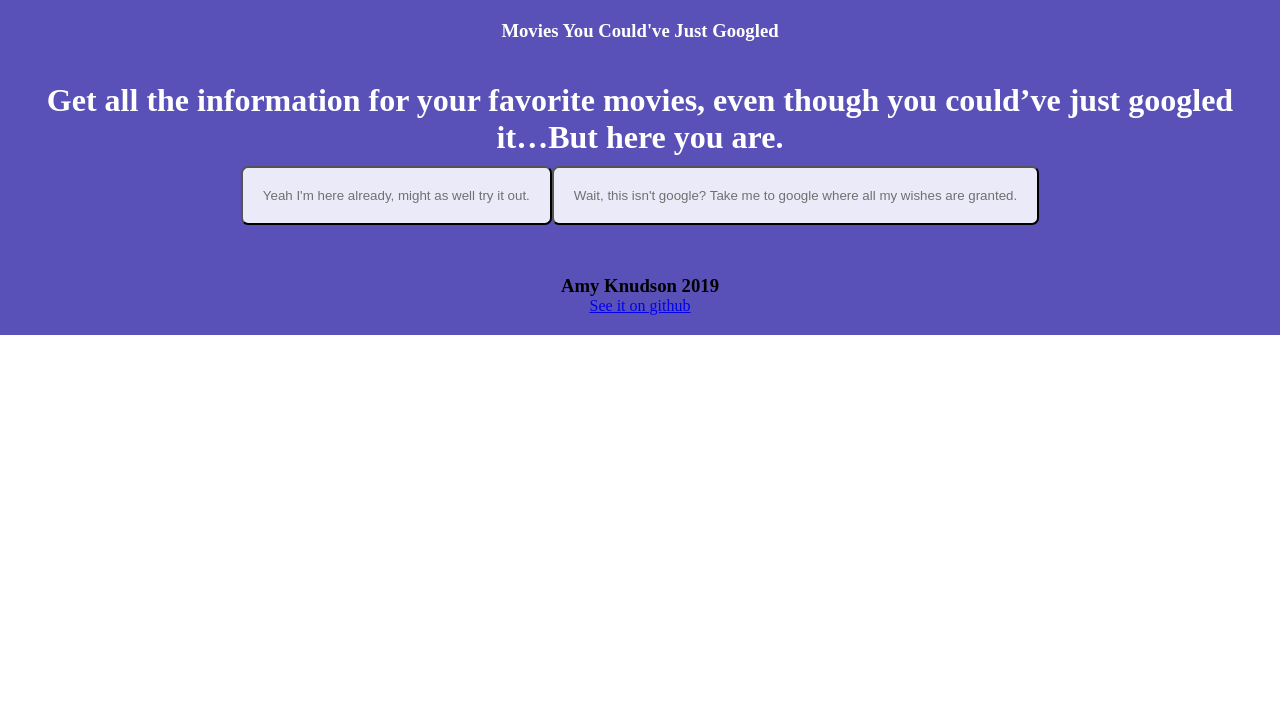
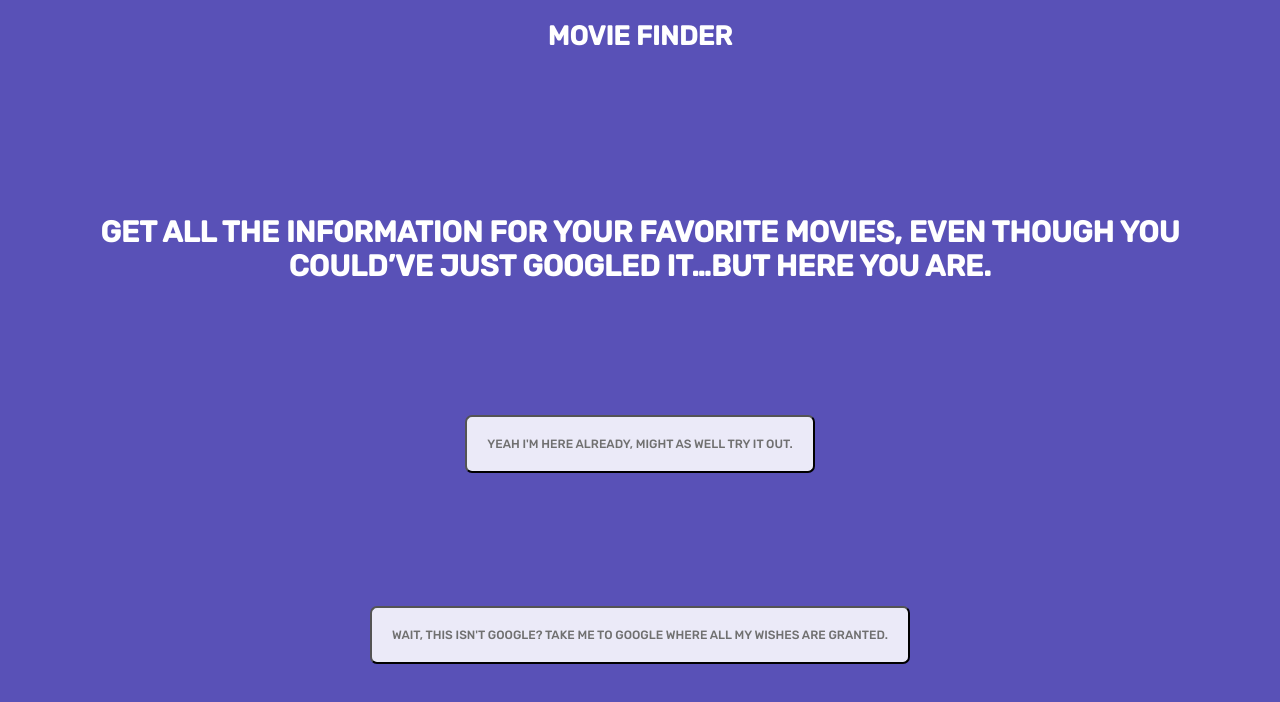
Before and after one commit to aknud/assignments, a React (Create React App) app in the folder projects/movie-finder/: page / in a window 1280 px wide. Shown: the top 702 px of the page. Built offline with nearby package versions, Linux system fonts and the light colour scheme.

Commit message:
styling like a boss

```diff
--- a/projects/movie-finder/public/index.html
+++ b/projects/movie-finder/public/index.html
@@ -3,6 +3,7 @@
   <head>
     <meta charset="utf-8" />
     <link rel="shortcut icon" href="%PUBLIC_URL%/favicon.ico" />
+    <link href="https://fonts.googleapis.com/css?family=Rubik:400,500" rel="stylesheet">
     <meta
       name="viewport"
       content="width=device-width, initial-scale=1, shrink-to-fit=no"
--- a/projects/movie-finder/src/App.css
+++ b/projects/movie-finder/src/App.css
@@ -3,10 +3,11 @@
   padding: 0;
   box-sizing: border-box;
   text-align: center;
+  font-family: 'Rubik', sans-serif;
+  text-transform: uppercase;
 }
-
 .App {
-  min-height: 100%;
+  min-height: 100vh;
   background-color: #EBEAF8;
 }
 
@@ -19,22 +20,33 @@
 .header-title {
   font-size: 14pt;
   color: #fff;
+  text-transform: uppercase;
 }
-.Header a {
+a {
   text-decoration: none;
 }
-.Header a:hover {
+a:hover {
   text-decoration: underline;
   color: #fff;
 }
+.content {
+  display: flex;
+  flex-direction: column;
+  justify-content: center;
+  align-items: center;
+}
+
 .Form {
-  min-height: 100%;
+  min-height: 82vh;
   background-color: #EBEAF8;
+  padding: 20px;
 }
 
 legend {
-  font-size: 25pt;
+  font-size: 19pt;
+  text-transform: uppercase;
   color: #707070;
+  padding: 20px 0;
 }
 
 .input-container {
@@ -43,10 +55,8 @@ legend {
   border-radius: 7px;
 }
 
-
-
 .input-container input, .form-btn {
-  margin: 10px;
+  margin: 10px 0;
   padding: 10px;
   border-radius: 7px;
   background-color: #EBEAF8;
@@ -64,6 +74,8 @@ legend {
   width: 100%;
   padding: 20px;
   background-color: #5951B7;
+  position: relative;
+  bottom: 0;
 }
 
 img {
@@ -74,6 +86,12 @@ img {
   background-color: #5951b7;
   padding: 20px;
   color: #fff;
+  min-height: 100%;
+}
+
+.home-message {
+  margin-bottom: 10px;
+  font-size: 22pt;
 }
 
 .Home button{
@@ -82,8 +100,33 @@ img {
   border-radius: 7px;
   padding: 20px;
   margin: 10px auto;
+  font-size: 9pt;
+  font-weight: 500;
+}
+
+.movie-list {
+  background-color: #EBEAF8;
+  display: flex;
+  justify-content: center;
+  padding: 20px;
 }
 
 .list-item {
-  border: 1px solid black;
+  background-color: #919191;
+  padding: 20px;
+  border-radius: 7px;
+  width: 300px;
 }
+
+@media only screen and (min-width: 375px ) and (min-height: 667px) {
+  .Home {
+    height: 93vh;
+    display: flex;
+    flex-direction: column;
+    justify-content: space-evenly;
+    padding: 30px;
+  }
+  .header-title {
+    font-size: 20pt;
+  }
+}
--- a/projects/movie-finder/src/App.js
+++ b/projects/movie-finder/src/App.js
@@ -17,14 +17,17 @@ class App extends Component {
   render() {
     return (
       <div className="App">
+
         <Header />
+        <div className="content">
           <Switch>
             <Route exact path="/" component={Home} />
             <Route path="/search" component={Form}/>
             <Route path="/results" component={ResultsList}/>
             <Route path="/selected-movie/:id" component={SelectedMovie} />
           </Switch>
-        <Footer />
+        </div>
+
       </div>
     );
   }
--- a/projects/movie-finder/src/components/Form.js
+++ b/projects/movie-finder/src/components/Form.js
@@ -30,9 +30,9 @@ class Form extends Component {
                     <legend>Search for a movie</legend>
                     <div className="input-container">
                         <label htmlFor="title"></label>
-                        <input type="text" name="title" id="title" onChange={this.handleChange} value={this.state.title} placeholder="Title" required />
+                        <input type="text" name="title" id="title" onChange={this.handleChange} value={this.state.title} placeholder="*Title" required />
                         <label htmlFor="year"></label>
-                        <input type="text" name="year" id="year" onChange={this.handleChange} value={this.state.year} placeholder="year *optional"/>
+                        <input type="text" name="year" id="year" onChange={this.handleChange} value={this.state.year} placeholder="Year"/>
                         <button className="form-btn">Submit</button>
                     </div>
             </form>
--- a/projects/movie-finder/src/components/Header.js
+++ b/projects/movie-finder/src/components/Header.js
@@ -4,7 +4,7 @@ import { Link } from "react-router-dom";
 const Header = () => {
     return (
         <div className="Header">
-            <Link to="/search"><h1 className="header-title">Movies You Could've Just Googled</h1></Link>
+            <Link to="/search"><h1 className="header-title">Movie Finder</h1></Link>
         </div>
     );
 };
--- a/projects/movie-finder/src/components/Home.js
+++ b/projects/movie-finder/src/components/Home.js
@@ -9,7 +9,7 @@ const Home = () => {
 
     return (
         <div className="Home">
-            <h1>Get all the information for your favorite movies, even though you could’ve just googled it…But here you are.</h1>
+            <h1 className="home-message">Get all the information for your favorite movies, even though you could’ve just googled it…But here you are.</h1>
             <Link to="/search"><button>Yeah I'm here already, might as well try it out.</button></Link>
             <button onClick={redirectPage}>Wait, this isn't google? Take me to google where all my wishes are granted.</button>
         </div>
--- a/projects/movie-finder/src/components/ResultsList.js
+++ b/projects/movie-finder/src/components/ResultsList.js
@@ -5,9 +5,9 @@ import { Link } from "react-router-dom";
 const ResultsList = (props) => {
     let mappedMovies = props.arr.map(item => {
         return (
-            <div className="list-item" key={item.imdbID}>
+            <div className="movie-list" key={item.imdbID}>
                 <Link to={`/selected-movie/${item.imdbID}`}>
-                    <div>
+                    <div className="list-item">
                         {item.Poster === "N/A" ?
                             <img src="https://www.metrorollerdoors.com.au/wp-content/uploads/2018/02/unavailable-image.jpg" alt=""/>
                             :
```
Lines whose indentation alone changed are shown as unchanged.
